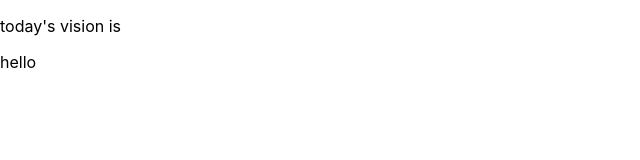
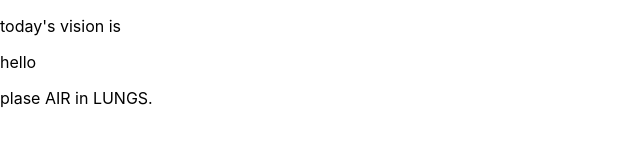
Before and after one commit to johngreercodes/visionator, a React (Create React App) app: page / in a window 1280 px wide. Shown: the top 160 px of the page, without its empty margins (0-640 px from the left). Built offline with nearby package versions, Linux system fonts and the light colour scheme.

Commit message:
successfully piping json data to the page yay

```diff
--- a/src/App.js
+++ b/src/App.js
@@ -1,12 +1,13 @@
 import logo from './logo.svg';
 import './App.css';
 import Vision from './components/Vision'
+import visions from './data/visions'
 
 function App() {
   return (
     <div>
       <p>today's vision is</p>
-      <Vision/>
+      <Vision visions={visions}/>
     </div>
   );
 }
--- a/src/components/Vision.jsx
+++ b/src/components/Vision.jsx
@@ -2,7 +2,10 @@ import React from "react"
 
 const Vision = (props) => {
     return (
+    <div>
         <p>hello</p>
+        <p>{props.visions[2]}</p>
+    </div>
     )
 }
 
--- a/src/data/visions.js
+++ b/src/data/visions.js
@@ -6,7 +6,7 @@ const visions = [
         {
             key: 1,
             vision: "smiling gets weirder the more you think about it."
-        }.
+        },
         "plase AIR in LUNGS.",
         "Nothing is NORMAL until I don't CRY every time something \"normal\" happens.",
         "READ MORE BOOKS*",
```
